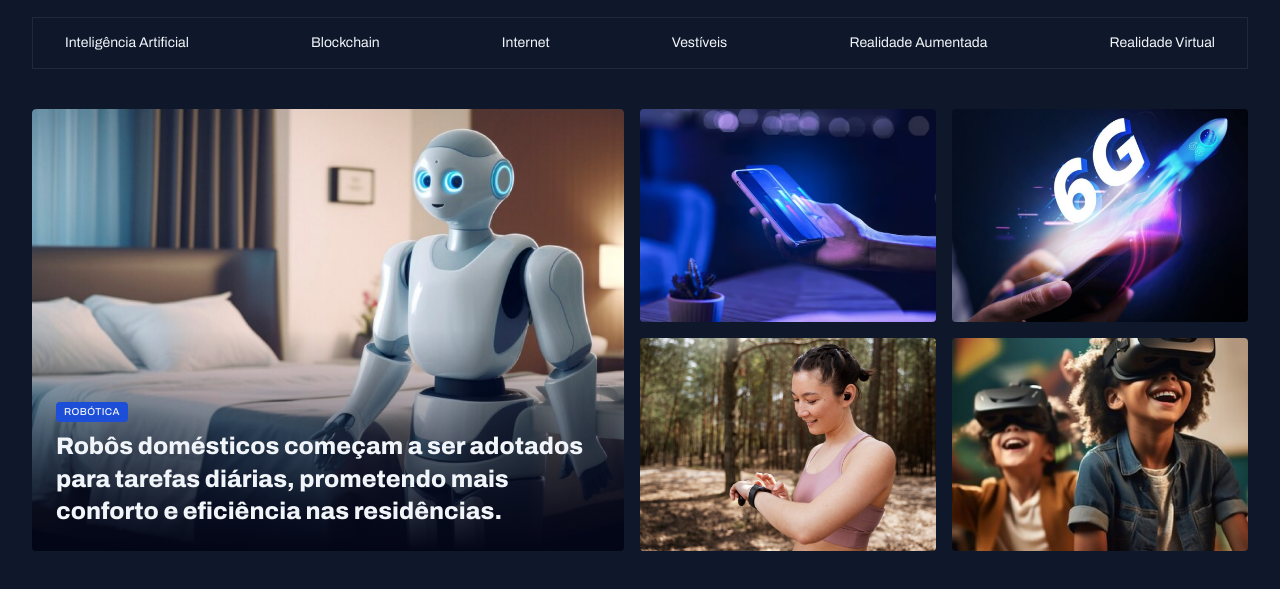
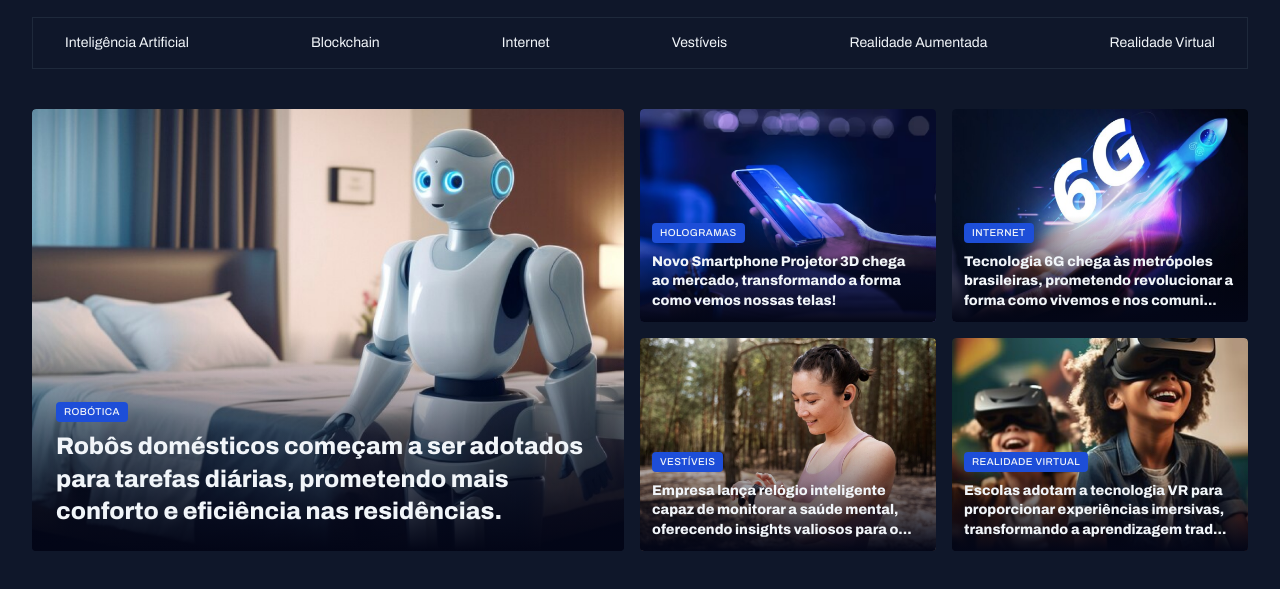
Before and after one commit to francadev/rocketseat-news-portal, a plain HTML site: page index.html in a window 1280 px wide. Shown: the part 55-644 px from the top of the page. Drawn offline with Linux system fonts and the light colour scheme.

Commit message:
ending highlights session

```diff
--- a/index.html
+++ b/index.html
@@ -51,21 +51,37 @@
       </figure>
 
       <div class="grid grid-cols-2 gap-16">
-        <div>
-          <img src="assets/images/Image 02.png" alt="">
-        </div>
+        <figure class="card">
+          <img src="assets/images/Image 02.png" alt="Novo Smartphone Projetor 3D chega ao mercado, transformando a forma como vemos nossas telas!">
+          <figcaption>
+            <span class="content-tag">hologramas</span>
+            <h2 class="text-lg">Novo Smartphone Projetor 3D chega ao mercado, transformando a forma como vemos nossas telas!</h2>
+          </figcaption>
+        </figure>
 
-        <div>
-          <img src="assets/images/Image 03.png" alt="">
-        </div>
+        <figure class="card">
+          <img src="assets/images/Image 03.png" alt="Tecnologia 6G chega às metrópoles brasileiras, prometendo revolucionar a forma como vivemos e nos comunicamos.">
+          <figcaption>
+            <span class="content-tag">internet</span>
+            <h2 class="text-lg">Tecnologia 6G chega às metrópoles brasileiras, prometendo revolucionar a forma como vivemos e nos comuni...</h2>
+          </figcaption>
+        </figure>
 
-        <div>
-          <img src="assets/images/Image 04.png" alt="">
-        </div>
+        <figure class="card">
+          <img src="assets/images/Image 04.png" alt="Empresa lança relógio inteligente capaz de monitorar a saúde mental, oferecendo insights valiosos para o bem-estar pessoal.">
+          <figcaption>
+            <span class="content-tag">vestíveis</span>
+            <h2 class="text-lg">Empresa lança relógio inteligente capaz de monitorar a saúde mental, oferecendo insights valiosos para o...</h2>
+          </figcaption>
+        </figure>
 
-        <div>
-          <img src="assets/images/Image 05.png" alt="">
-        </div>
+        <figure class="card">
+          <img src="assets/images/Image 05.png" alt="Escolas adotam a tecnologia VR para proporcionar experiências imersivas, transformando a aprendizagem tradicional.">
+          <figcaption>
+            <span class="content-tag">realidade virtual</span>
+            <h2 class="text-lg">Escolas adotam a tecnologia VR para proporcionar experiências imersivas, transformando a aprendizagem trad...</h2>
+          </figcaption>
+        </figure>
       </div>
 
     </section>
--- a/styles/sections.css
+++ b/styles/sections.css
@@ -23,10 +23,14 @@
     );
   }
 
-  figcaption{
+  figcaption {
     position: absolute;
     bottom: 0;
     padding: 24px;
+
+    &:has(.text-lg) {
+      padding: 12px;
+    }
 
     h2 {
       margin-top: 8px;
```
